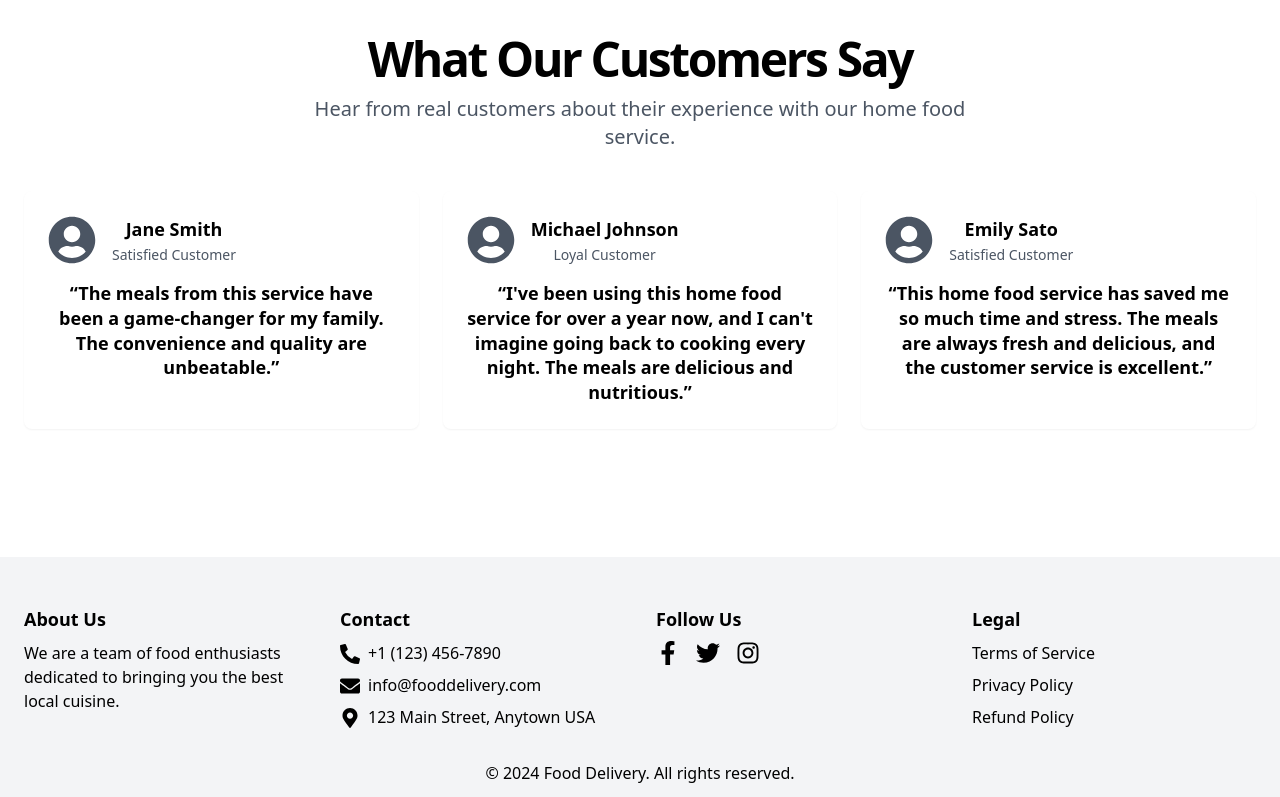
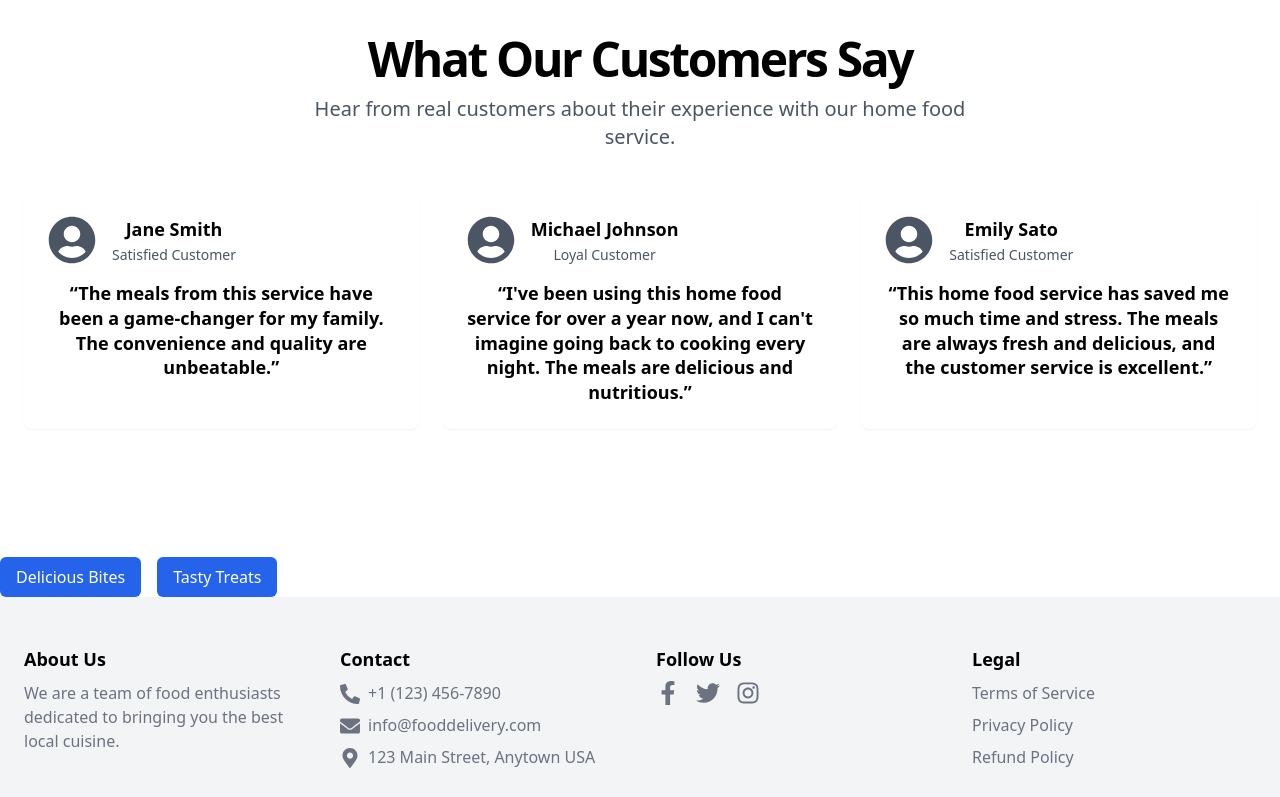
Before and after one commit to SatyaaaaSai/Lets-Eat-Frontend-JS, a React (Vite) app: page / in a window 1280 px wide. Shown: the part 2000-2797 px from the top of the page. Built offline with nearby package versions, Linux system fonts and the light colour scheme.

Commit message:
add signup functionlity

```diff
--- a/src/components/Header.jsx
+++ b/src/components/Header.jsx
@@ -319,10 +319,12 @@ const Header = () => {
 
   const toggleAccountSettings = () => {
     setShow(!show);
+    setShowMenu(false);
   };
 
   const toggleMenu = () => {
     setShowMenu(!showMenu);
+    setShow(false);
   };
 
   return (
@@ -372,7 +374,7 @@ const Header = () => {
             <FaBars />
           </button>
           {showMenu && (
-            <div className="absolute top-16 right-4 w-48 bg-white rounded-md shadow-lg z-20">
+            <div className="absolute top-16 right-4 w-28 bg-white rounded-md shadow-lg z-20">
               <div className="py-2">
                 <button className="block px-4 py-2 text-sm w-full hover:bg-blue-500 hover:text-white-500 hover:rounded-md">
                   Sign In
--- /dev/null
+++ b/src/components/IndividualRestroCard.jsx
@@ -0,0 +1,61 @@
+import React, { useState } from "react";
+import { FaStar } from "react-icons/fa";
+import { FaChevronDown, FaChevronUp } from "react-icons/fa";
+
+const IndividualRestroCard = ({ restaurant, menu }) => {
+  const [open, setOpen] = useState(false);
+
+  const toggleAccordion = () => {
+    setOpen(!open);
+  };
+
+  return (
+    <div className="container mx-auto py-8 px-4">
+      <div className="flex flex-col md:flex-row items-center justify-between">
+        <img src="https://encrypted-tbn0.gstatic.com/images?q=tbn:ANd9GcQRYg75MwnaJEF1gxCfVaQzeIX7xEH0Fjs-sQ&s" alt={restaurant.name} className="w-full md:w-1/2 rounded-lg shadow-lg mb-4 md:mb-0" />
+        <div className="md:ml-8">
+          <h2 className="text-3xl font-bold mb-2">{restaurant.name}</h2>
+          <p className="text-lg mb-2">{restaurant.location}</p>
+          <div className="flex items-center mb-4">
+            <FaStar className="text-yellow-500 mr-1" />
+            <span className="text-lg">{restaurant.rating}</span>
+          </div>
+          <p className="text-lg">{restaurant.specialization}</p>
+        </div>
+      </div>
+
+      <div className="mt-8">
+        <button
+          className="flex items-center justify-between w-full p-4 bg-blue-600 text-white rounded-md shadow-md"
+          onClick={toggleAccordion}
+        >
+          <span className="text-lg font-semibold">Menu</span>
+          {open ? <FaChevronUp /> : <FaChevronDown />}
+        </button>
+        {open && (
+          <div className="mt-4">
+            {menu.map((item) => (
+              <div key={item.id} className="flex items-center justify-between bg-white p-4 mb-4 rounded-md shadow-md">
+                <img
+                  src={item.image}
+                  alt={item.name}
+                  className="w-20 h-20 rounded-md object-cover mr-4"
+                />
+                <div className="flex-1">
+                  <h3 className="text-xl font-semibold">{item.name}</h3>
+                  <p className="text-sm text-gray-600 mb-2">{item.description}</p>
+                  <p className="text-lg font-bold">{item.price}</p>
+                </div>
+                <div>
+                  <button className="px-4 py-2 bg-green-600 text-white rounded-md">Add +</button>
+                </div>
+              </div>
+            ))}
+          </div>
+        )}
+      </div>
+    </div>
+  );
+};
+
+export default IndividualRestroCard;
--- /dev/null
+++ b/src/components/MultipleRestruants.jsx
@@ -0,0 +1,89 @@
+import { useState } from "react";
+import IndividualRestroCard from "./IndividualRestroCard";
+
+const restaurants = [
+  {
+    id: 1,
+    name: "Delicious Bites",
+    location: "123 Main St",
+    rating: 4.5,
+    specialization: "Italian Cuisine",
+    menu: [
+      {
+        id: 1,
+        name: "Spaghetti Carbonara",
+        description: "A classic Italian pasta dish.",
+        image: "/images/carbonara.jpg",
+        price: "$12.99",
+      },
+      {
+        id: 2,
+        name: "Margherita Pizza",
+        description: "Traditional pizza with fresh tomatoes and mozzarella.",
+        image: "/images/margherita.jpg",
+        price: "$9.99",
+      },
+    ],
+  },
+  {
+    id: 2,
+    name: "Tasty Treats",
+    location: "456 Market St",
+    rating: 4.0,
+    specialization: "Desserts",
+    menu: [
+      {
+        id: 1,
+        name: "Chocolate Lava Cake",
+        description: "Rich chocolate cake with a molten center.",
+        image: "/images/lava-cake.jpg",
+        price: "$6.99",
+      },
+      {
+        id: 2,
+        name: "Cheesecake",
+        description: "Creamy cheesecake with a graham cracker crust.",
+        image: "/images/cheesecake.jpg",
+        price: "$7.99",
+      },
+    ],
+  },
+];
+
+const MultipleRestaurants = () => {
+  const [currentRestaurant, setCurrentRestaurant] = useState(null);
+
+  const handleRestaurantChange = (id) => {
+    const selectedRestaurant = restaurants.find(
+      (restaurant) => restaurant.id === id
+    );
+    setCurrentRestaurant(selectedRestaurant);
+  };
+
+  return (
+    <div>
+      {/* Restaurant Selector */}
+      <div className="restaurant-selector flex gap-4">
+        {restaurants.map((restaurant) => (
+          <button
+            key={restaurant.id}
+            onClick={() => handleRestaurantChange(restaurant.id)}
+            className="px-4 py-2 bg-blue-600 text-white rounded-md"
+          >
+            {restaurant.name}
+          </button>
+        ))}
+      </div>
+
+      {/* Show Restaurant Details only if a restaurant is selected */}
+      {currentRestaurant && (
+        <IndividualRestroCard
+          restaurant={currentRestaurant}
+          menu={currentRestaurant.menu}
+        />
+      )}
+    </div>
+  );
+};
+
+export default MultipleRestaurants;
--- a/src/pages/LandingPage.jsx
+++ b/src/pages/LandingPage.jsx
@@ -3,6 +3,7 @@ import Footer from "../components/Footer";
 import Header from "../components/Header";
 import MainPage from "../components/MainPage";
 import MenuSection from "../components/MenuSection";
+import MultipleRestruants from "../components/MultipleRestruants";
 import RestaurantCard from "../components/ResturantCard";
 const LandingPage = () => {
   return (
@@ -12,6 +13,7 @@ const LandingPage = () => {
       <RestaurantCard />
       <MenuSection />
       <CustomerTestimonials />
+      <MultipleRestruants/>
       <Footer/>
     </div>
   );
--- a/tailwind.config.js
+++ b/tailwind.config.js
@@ -2,7 +2,15 @@
 export default {
   content: ["./index.html", "./src/**/*.{js,ts,jsx,tsx}"],
   theme: {
-    extend: {},
+    extend: {
+      colors: {
+        muted: "#f5f5f5",
+        "muted-foreground": "#6b7280",
+        "background": "#ffffff",
+        "primary": "#3b82f6",
+        "secondary": "#f97316",
+      },
+    },
   },
   plugins: [],
 };
```
